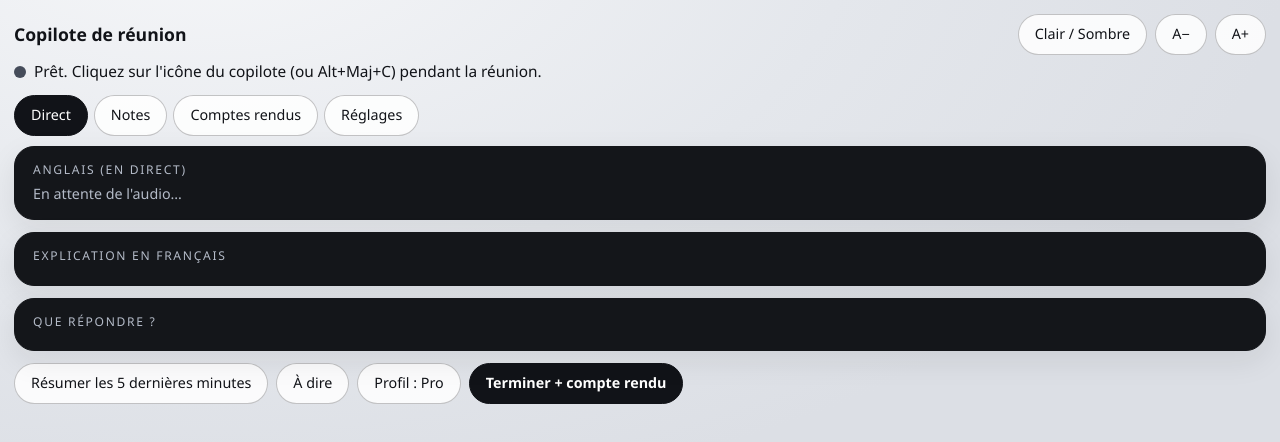
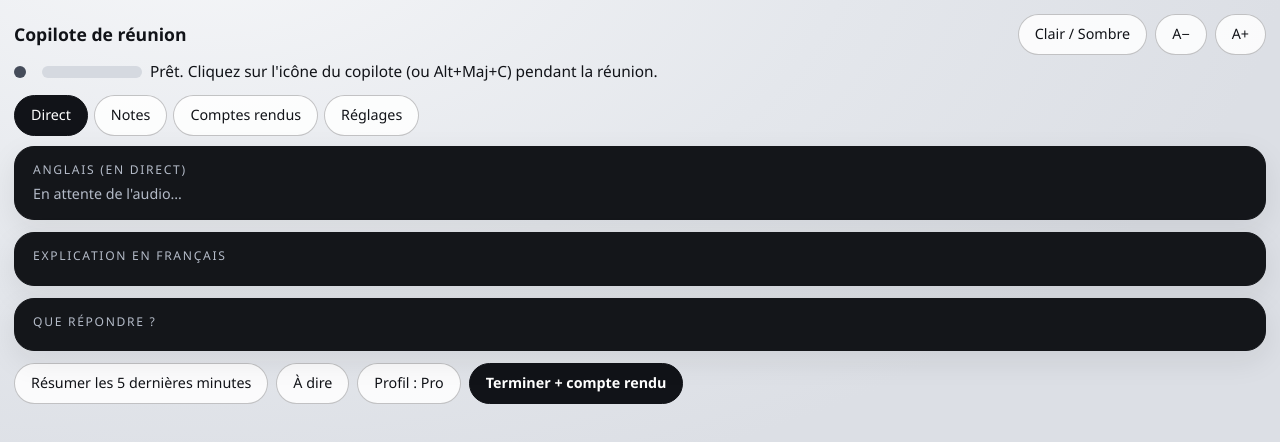
Before and after one commit to imi1993/copilote, a browser extension: page ext/sidepanel.html in a window 1280 px wide. Drawn offline with Linux system fonts and the light colour scheme.

Commit message:
Add sound level indicator to sidepanel
Updated the state display to include a sound level indicator.

```diff
--- a/ext/sidepanel.html
+++ b/ext/sidepanel.html
@@ -37,9 +37,10 @@ html[data-theme=light] .state{color:#111318}
 #say button{background:#ffffff22;color:#fff;border-color:transparent;font-size:18px}
 #say .n{font-size:14px;color:#9aa3b2;margin-top:4px}
 .pf button.on{background:#111318;color:#fff}.pf label{display:block;font-weight:600;margin:12px 0 4px}.pf textarea{min-height:80px;width:100%}
+.lvl{display:inline-block;width:100px;height:12px;border-radius:8px;background:#d5d9e0;overflow:hidden;vertical-align:middle;margin-left:8px}.lvl i{display:block;height:100%;width:0;background:#1f9d6b;transition:width .15s}.state.warn{border:2px solid #b8860b;border-radius:14px;padding:6px 10px}.state.err2{border:2px solid #c0392b;border-radius:14px;padding:6px 10px}
 </style></head><body><script>document.documentElement.dataset.theme="light"</script>
 <div id="say" class="hide"><div class="k">À dire</div><div class="s" id="sayEn">…</div><div class="f" id="sayFr"></div><div class="n" id="sayN"></div><div class="b"><button id="sayP" aria-label="Phrase précédente">◀</button><button id="sayN2" aria-label="Phrase suivante">▶</button><button id="sayX">Fermer</button></div></div><header><h1>Copilote de réunion</h1><button id="theme">Clair / Sombre</button><button id="fm" aria-label="Texte plus petit">A−</button><button id="fp" aria-label="Texte plus grand">A+</button></header>
-<div class="state"><span class="dot" id="dot"></span><span id="st">Prêt. Cliquez sur l'icône du copilote (ou Alt+Maj+C) pendant la réunion.</span></div>
+<div class="state"><span class="dot" id="dot"></span><span class="lvl" title="Niveau du son de l'onglet"><i id="lvlB"></i></span> <span id="st">Prêt. Cliquez sur l'icône du copilote (ou Alt+Maj+C) pendant la réunion.</span></div>
 <div class="tabs"><button class="on" data-t="live">Direct</button><button data-t="notes">Notes</button><button data-t="lib">Comptes rendus</button><button data-t="set">Réglages</button></div>
 <main>
 <section id="live"><div class="card key"><h2>Anglais (en direct)</h2><div id="en" class="mut">En attente de l'audio…</div></div>
```
